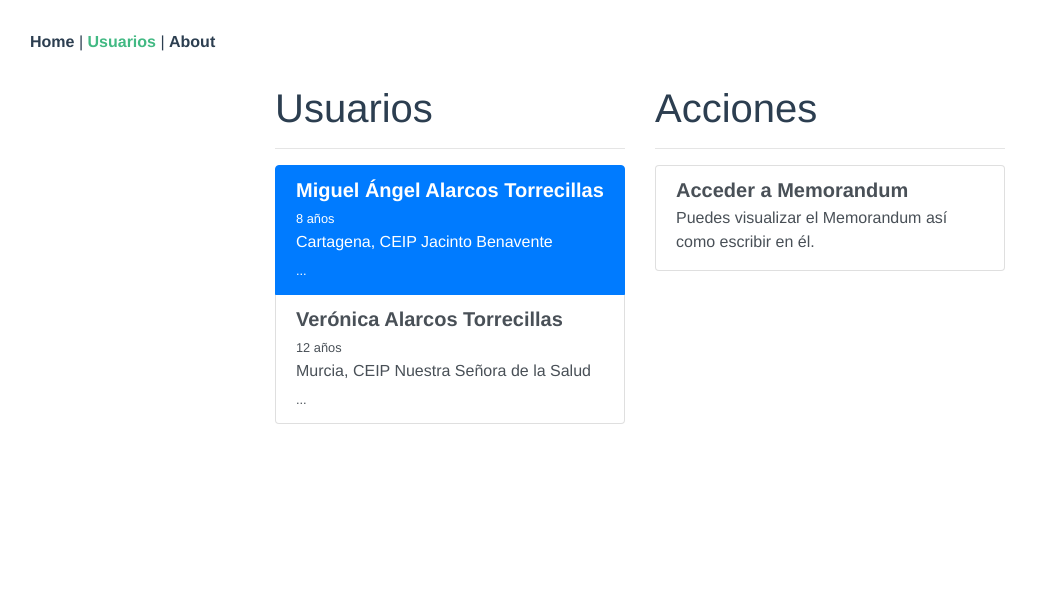
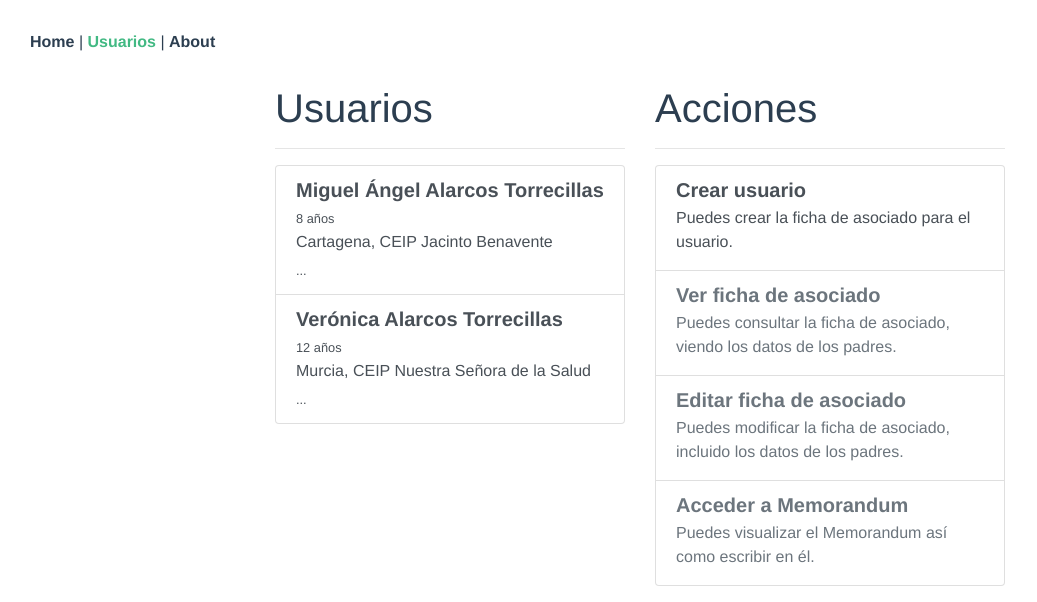
Before and after one commit to asteamur/webapp, a Vue app: page /tea in a window 1280 px wide. Shown: the top 602 px of the page, without its empty margins (0-1037 px from the left). Built offline with nearby package versions, Linux system fonts and the light colour scheme.

Commit message:
actionList with query

```diff
--- a/package.json
+++ b/package.json
@@ -15,7 +15,8 @@
     "rxjs": "^6.5.2",
     "vue": "^2.6.10",
     "vue-router": "^3.0.3",
-    "vuex": "^3.0.1"
+    "vuex": "^3.0.1",
+    "vuex-bound": "^1.2.2"
   },
   "devDependencies": {
     "@vue/cli-plugin-babel": "^3.9.0",
--- a/src/components/action/ActionList.vue
+++ b/src/components/action/ActionList.vue
@@ -5,6 +5,7 @@
                 href="#" class="flex-column align-items-start"
                 v-for="item in items" :key="item._id"
                  @click="actionSelected(item)"
+                 :disabled="item.dependsOnSelected && !selected"
                 >
                 <Action :item="item" />
             </b-list-group-item>
@@ -21,7 +22,7 @@ export default {
   components:{
       Action
   },
-  props: ['type_'],
+  props: ['type_', 'selected'],
   data(){
     return {
 
@@ -34,11 +35,22 @@ export default {
   },
   methods:{
     actionSelected(item){
-        let params = {}
-        if(this.type_ === 'tea'){
-            params = {_id: this.$store.state.userId}
+        if(item.dependsOnSelected && !this.selected){
+            return
         }
-        this.$router.push({name: item.action.name, params})
+        if(item.params === false){
+            this.$router.push({name: item.action.name})
+        }else{
+            let params = {}
+            let query = {}
+            if(item.dependsOnSelected){
+                params = {_id: this.selected}
+            }
+            if(item.query){
+                query = {...item.query()}
+            }
+            this.$router.push({name: item.action.name, params, query})
+        }
     }
   }
 }
--- a/src/components/action/actions.js
+++ b/src/components/action/actions.js
@@ -1,21 +1,39 @@
-module.exports = {
-    'tea': [{
+import dayjs from 'dayjs'
+
+export default {
+    'tea': [
+        {
+            title: 'Crear usuario',
+            description: 'Puedes crear la ficha de asociado para el usuario.',
+            action: {name: 'datesheet'},
+            roles: ['administrativo', 'coordinador:jefe'],
+            params: false,
+            dependsOnSelected: false
+        },
+    {
         title: 'Ver ficha de asociado',
         description: 'Puedes consultar la ficha de asociado, viendo los datos de los padres.',
         action: {name: 'datesheet'},
-        roles: ['administrativo', 'coordinador:jefe']
+        roles: ['administrativo', 'coordinador:jefe'],
+        dependsOnSelected: true
     },
     {
         title: 'Editar ficha de asociado',
         description: 'Puedes modificar la ficha de asociado, incluido los datos de los padres.',
         action: {name: 'datesheet'},
-        roles: ['administrativo', 'coordinador:jefe']
+        roles: ['administrativo', 'coordinador:jefe'],
+        dependsOnSelected: true
     },
     {
         title: 'Acceder a Memorandum',
         description: 'Puedes visualizar el Memorandum así como escribir en él.',
         action: {name: 'home'},
-        roles: ['terapeuta', 'coordinador:jefe']
+        roles: ['terapeuta', 'coordinador:jefe'],
+        query: () => {return {
+            dateInit: dayjs().add(-7, 'day').format('YYYY-MM-DD'),
+            dateEnd: dayjs().format('YYYY-MM-DD')}
+        },
+        dependsOnSelected: true
     }
     ]
 }
--- a/src/components/tea/teaList.vue
+++ b/src/components/tea/teaList.vue
@@ -33,8 +33,8 @@ export default {
   },
   methods:{
     setSelected(_id){
-        console.log(_id)
-        this.$store.commit('tea/setSelected', _id)
+        this.$store.dispatch('tea/setSelected', _id)
+        //this.$store.commit('tea/setSelected', _id)
     },
     selected(_id){
         return this.$store.getters['tea/selected'] == _id
--- a/src/modules/memorandum.js
+++ b/src/modules/memorandum.js
@@ -31,6 +31,7 @@ const memorandumModule = {
     },
     mutations: {
         reset(state){
+            console.log('reseting...')
             state.edit = null
             state.items = {}
             state.itemList = []
--- a/src/modules/tea.js
+++ b/src/modules/tea.js
@@ -19,7 +19,8 @@ const teaModule = {
             }
         },
         itemList: ['0', '1'],
-        itemSelected: '0'
+        itemSelected: null,
+        datasheet: {}
     },
     getters: {
         teas(state){
@@ -37,6 +38,10 @@ const teaModule = {
             state.items = {}
             state.itemList = []
             state.itemSelected = null
+            state.datasheet = {}
+        },
+        resetDatasheet(state){
+            state.datasheet = {}
         },
         setSelected(state, _id){
             state.itemSelected = _id
@@ -46,14 +51,22 @@ const teaModule = {
             state.itemList.push(item._id)
         },
         newItems(state, items){
-            state.items = items
+            state.items = items.reduce((obj, v)=>{
+                obj[v._id] = v
+                return obj
+            },{})
+            state.itemList = items.map(x => x._id)
         },
         updateItem(state, item){
             state.items = {...state.items, [item._id]: {...state.items[item._id], ...item}}
         }
     },
     actions: {
-
+        setSelected({commit}, _id){
+            commit('resetDatasheet')
+            commit('memorandum/reset', null, {root: true})
+            commit('setSelected', _id)
+        }
     }
 }
 
--- a/src/store.js
+++ b/src/store.js
@@ -13,7 +13,7 @@ export default new Vuex.Store({
   state: {
     toast: '',
     userId: 'miguel',
-    rol: 'terapeuta'
+    rol: 'coordinador:jefe'
   },
   mutations: {
     setToast(state, msg){
--- a/src/views/Tea.vue
+++ b/src/views/Tea.vue
@@ -9,7 +9,7 @@
       <b-col sm="4">
         <h1>Acciones</h1>
         <hr>
-        <ActionList type_="tea" />
+        <ActionList :selected="selected" type_="tea" />
       </b-col>
     </b-row>
   </b-container>
@@ -33,6 +33,9 @@ export default {
   computed: {
     teas(){
       return this.$store.getters['tea/teas']
+    },
+    selected(){
+      return this.$store.getters['tea/selected']
     }
   },
   methods: {
```
Also changed, not shown: 1 other file (tests, documents, lock files or other folders).
